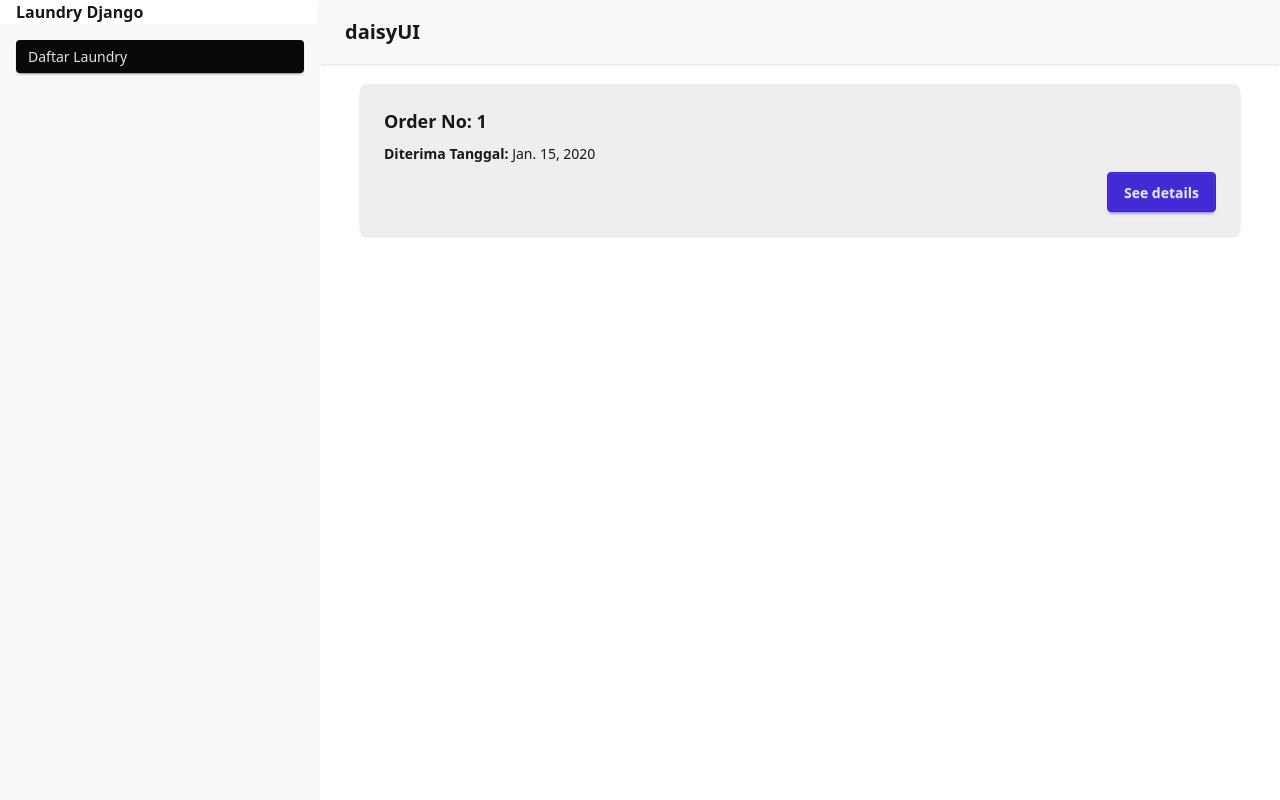
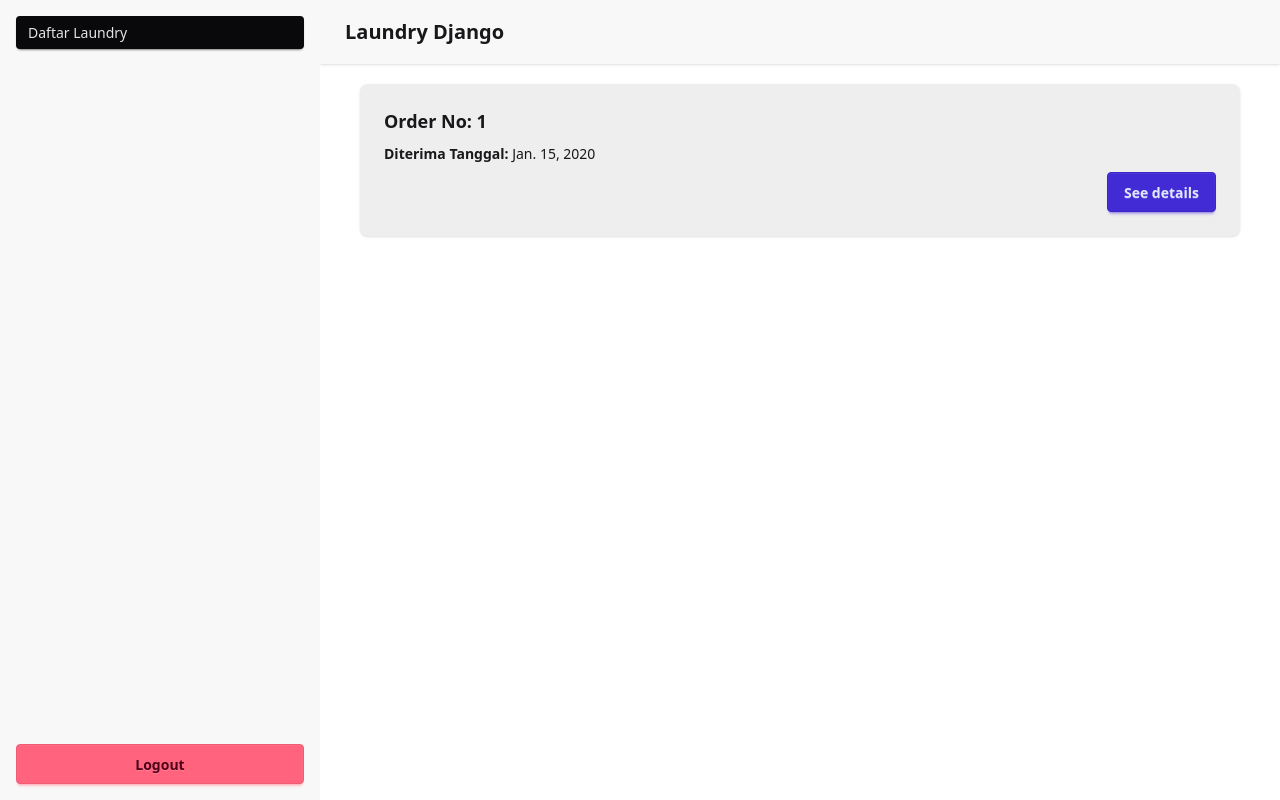
Before and after one commit to satya2221/laundry-django, a Django app: page / in a window 1280 px wide. Run offline with Django 5.2, Linux system fonts and the light colour scheme; a user stored in the database is signed in; tables that the repository leaves empty hold one stand-in row (values such as "Sample post").

Commit message:
fix: Main dashboard html

```diff
--- a/static/output.css
+++ b/static/output.css
@@ -1334,6 +1334,9 @@
       }
     }
   }
+  .mx-8 {
+    margin-inline: calc(var(--spacing) * 8);
+  }
   .mx-10 {
     margin-inline: calc(var(--spacing) * 10);
   }
@@ -1742,6 +1745,10 @@
   .ease-out {
     --tw-ease: var(--ease-out);
     transition-timing-function: var(--ease-out);
+  }
+  .btn-error {
+    --btn-color: var(--color-error);
+    --btn-fg: var(--color-error-content);
   }
   .btn-neutral {
     --btn-color: var(--color-neutral);
--- a/templates/dashboard_base.html
+++ b/templates/dashboard_base.html
@@ -7,25 +7,32 @@
     <!-- Page content here -->
     <div class="mb-5">
       <div class="navbar bg-base-200 shadow-sm">
-          <a class="btn btn-ghost text-xl">daisyUI</a>
+        <a class="btn btn-ghost text-xl">Laundry Django</a>
       </div>
       <div class="mx-10 mt-5">
         {% block dashboard_content %} {% endblock %}
       </div>
     </div>
-      <label for="my-drawer-2" class="btn btn-primary drawer-button lg:hidden mr-8">
+    <label for="my-drawer-2" class="btn btn-primary drawer-button lg:hidden mx-8">
       Buka Menu
     </label>
   </div>
   <div class="drawer-side">
-      <label for="my-drawer-2" aria-label="close sidebar" class="drawer-overlay font-semibold pl-4">Laundry Django</label>
-      <ul class="menu bg-base-200 text-base-content min-h-full w-80 p-4">
+    <label for="my-drawer-2" aria-label="close sidebar" class="drawer-overlay"></label>
+    <ul class="menu bg-base-200 text-base-content min-h-full w-80 p-4 flex flex-col">
       <!-- Sidebar content here -->
       {% if user_settings.role == 'staff' %}
         <li><a>Laundry Baru</a></li>
       {% endif %}
       <li><a class="{% if request.resolver_match.url_name == 'laundry-order' or request.resolver_match.url_name == 'laundry-detail' or request.resolver_match.url_name == 'laundry-update' %}menu-active{% endif %}">Daftar Laundry</a></li>
+      <div class="mt-auto">
+        <form method="post" action="{% url 'logout' %}">
+          {% csrf_token %}
+          <button class="btn btn-error w-full ">Logout</button>
+        </form>
+      </div>
     </ul>
+
   </div>
 </div>
 {% endblock %}
```
Lines whose indentation alone changed are shown as unchanged.
